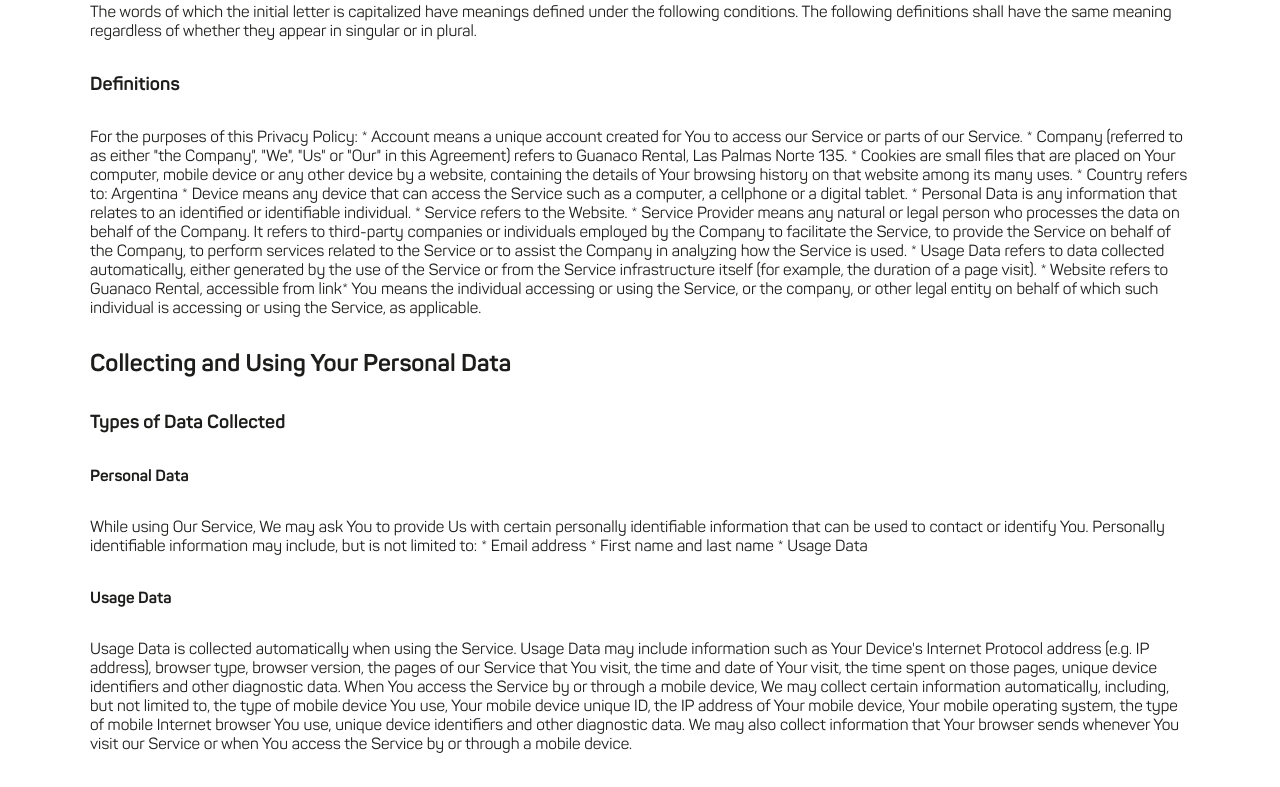
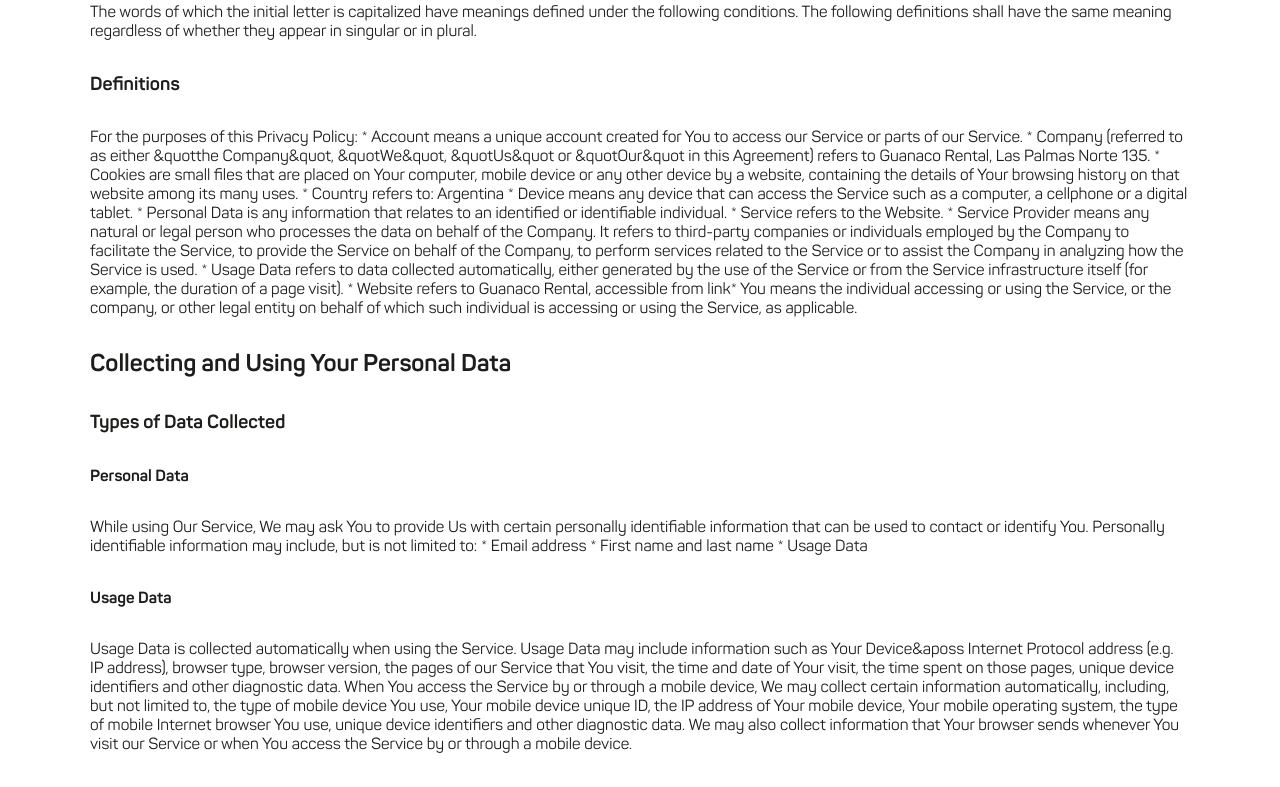
Before and after one commit to Facupelli/guanaco-rental, a Next.js app in the folder guanaco-rental/: page /policy in a window 1280 px wide. Shown: the part 460-1247 px from the top of the page. Built offline with nearby package versions, Linux system fonts and the light colour scheme; no server answers.

Commit message:
fix entities

```diff
--- a/guanaco-rental/pages/policy/index.js
+++ b/guanaco-rental/pages/policy/index.js
@@ -44,28 +44,29 @@ export default function PolicyPage() {
           <p>
             For the purposes of this Privacy Policy: * Account means a unique
             account created for You to access our Service or parts of our
-            Service. * Company (referred to as either "the Company", "We", "Us"
-            or "Our" in this Agreement) refers to Guanaco Rental, Las Palmas
-            Norte 135. * Cookies are small files that are placed on Your
-            computer, mobile device or any other device by a website, containing
-            the details of Your browsing history on that website among its many
-            uses. * Country refers to: Argentina * Device means any device that
-            can access the Service such as a computer, a cellphone or a digital
-            tablet. * Personal Data is any information that relates to an
-            identified or identifiable individual. * Service refers to the
-            Website. * Service Provider means any natural or legal person who
-            processes the data on behalf of the Company. It refers to
-            third-party companies or individuals employed by the Company to
-            facilitate the Service, to provide the Service on behalf of the
-            Company, to perform services related to the Service or to assist the
-            Company in analyzing how the Service is used. * Usage Data refers to
-            data collected automatically, either generated by the use of the
-            Service or from the Service infrastructure itself (for example, the
-            duration of a page visit). * Website refers to Guanaco Rental,
-            accessible from <a href="https://www.guanacorental.shop/">link</a>*
-            You means the individual accessing or using the Service, or the
-            company, or other legal entity on behalf of which such individual is
-            accessing or using the Service, as applicable.
+            Service. * Company (referred to as either &quotthe Company&quot,
+            &quotWe&quot, &quotUs&quot or &quotOur&quot in this Agreement)
+            refers to Guanaco Rental, Las Palmas Norte 135. * Cookies are small
+            files that are placed on Your computer, mobile device or any other
+            device by a website, containing the details of Your browsing history
+            on that website among its many uses. * Country refers to: Argentina
+            * Device means any device that can access the Service such as a
+            computer, a cellphone or a digital tablet. * Personal Data is any
+            information that relates to an identified or identifiable
+            individual. * Service refers to the Website. * Service Provider
+            means any natural or legal person who processes the data on behalf
+            of the Company. It refers to third-party companies or individuals
+            employed by the Company to facilitate the Service, to provide the
+            Service on behalf of the Company, to perform services related to the
+            Service or to assist the Company in analyzing how the Service is
+            used. * Usage Data refers to data collected automatically, either
+            generated by the use of the Service or from the Service
+            infrastructure itself (for example, the duration of a page visit). *
+            Website refers to Guanaco Rental, accessible from{" "}
+            <a href="https://www.guanacorental.shop/">link</a>* You means the
+            individual accessing or using the Service, or the company, or other
+            legal entity on behalf of which such individual is accessing or
+            using the Service, as applicable.
           </p>
           <h2>Collecting and Using Your Personal Data</h2>
           <h3>Types of Data Collected</h3>
@@ -80,18 +81,18 @@ export default function PolicyPage() {
           <h4>Usage Data</h4>
           <p>
             Usage Data is collected automatically when using the Service. Usage
-            Data may include information such as Your Device's Internet Protocol
-            address (e.g. IP address), browser type, browser version, the pages
-            of our Service that You visit, the time and date of Your visit, the
-            time spent on those pages, unique device identifiers and other
-            diagnostic data. When You access the Service by or through a mobile
-            device, We may collect certain information automatically, including,
-            but not limited to, the type of mobile device You use, Your mobile
-            device unique ID, the IP address of Your mobile device, Your mobile
-            operating system, the type of mobile Internet browser You use,
-            unique device identifiers and other diagnostic data. We may also
-            collect information that Your browser sends whenever You visit our
-            Service or when You access the Service by or through a mobile
+            Data may include information such as Your Device&aposs Internet
+            Protocol address (e.g. IP address), browser type, browser version,
+            the pages of our Service that You visit, the time and date of Your
+            visit, the time spent on those pages, unique device identifiers and
+            other diagnostic data. When You access the Service by or through a
+            mobile device, We may collect certain information automatically,
+            including, but not limited to, the type of mobile device You use,
+            Your mobile device unique ID, the IP address of Your mobile device,
+            Your mobile operating system, the type of mobile Internet browser
+            You use, unique device identifiers and other diagnostic data. We may
+            also collect information that Your browser sends whenever You visit
+            our Service or when You access the Service by or through a mobile
             device.
           </p>
           <h2>Tracking Technologies and Cookies</h2>
@@ -111,8 +112,8 @@ export default function PolicyPage() {
             about Your preferences or Your activity on our Service. Flash
             Cookies are not managed by the same browser settings as those used
             for Browser Cookies. For more information on how You can delete
-            Flash Cookies, please read "Where can I change the settings for
-            disabling, or deleting local shared objects?" available at{" "}
+            Flash Cookies, please read &quotWhere can I change the settings for
+            disabling, or deleting local shared objects?&quot available at
             <a
               href="https://helpx.adobe.com/flash-player/kb/disable-local-
     shared-objects-
@@ -126,11 +127,11 @@ export default function PolicyPage() {
             Company, for example, to count users who have visited those pages or
             opened an email and for other related website statistics (for
             example, recording the popularity of a certain section and verifying
-            system and server integrity). Cookies can be "Persistent" or
-            "Session" Cookies. Persistent Cookies remain on Your personal
-            computer or mobile device when You go offline, while Session Cookies
-            are deleted as soon as You close Your web browser. Learn more about
-            cookies on the [Free Privacy Policy
+            system and server integrity). Cookies can be &quotPersistent&quot or
+            &quotSession&quot Cookies. Persistent Cookies remain on Your
+            personal computer or mobile device when You go offline, while
+            Session Cookies are deleted as soon as You close Your web browser.
+            Learn more about cookies on the [Free Privacy Policy
             website](https://www.freeprivacypolicy.com/blog/sample-privacy-policy-
             template/#Use_Of_Cookies_And_Tracking) article. We use both Session
             and Persistent Cookies for the purposes set out below: * Necessary /
@@ -166,43 +167,44 @@ export default function PolicyPage() {
             purchased or of any other contract with Us through the Service. * To
             contact You: To contact You by email, telephone calls, SMS, or other
             equivalent forms of electronic communication, such as a mobile
-            application's push notifications regarding updates or informative
-            communications related to the functionalities, products or
-            contracted services, including the security updates, when necessary
-            or reasonable for their implementation. * To provide You with news,
-            special offers and general information about other goods, services
-            and events which we offer that are similar to those that you have
-            already purchased or enquired about unless You have opted not to
-            receive such information. * To manage Your requests: To attend and
-            manage Your requests to Us. * For business transfers: We may use
-            Your information to evaluate or conduct a merger, divestiture,
-            restructuring, reorganization, dissolution, or other sale or
-            transfer of some or all of Our assets, whether as a going concern or
-            as part of bankruptcy, liquidation, or similar proceeding, in which
-            Personal Data held by Us about our Service users is among the assets
-            transferred. * For other purposes : We may use Your information for
-            other purposes, such as data analysis, identifying usage trends,
-            determining the effectiveness of our promotional campaigns and to
-            evaluate and improve our Service, products, services, marketing and
-            your experience. We may share Your personal information in the
-            following situations: * With Service Providers: We may share Your
-            personal information with Service Providers to monitor and analyze
-            the use of our Service, to contact You. * For business transfers: We
-            may share or transfer Your personal information in connection with,
-            or during negotiations of, any merger, sale of Company assets,
-            financing, or acquisition of all or a portion of Our business to
-            another company. * With Affiliates: We may share Your information
-            with Our affiliates, in which case we will require those affiliates
-            to honor this Privacy Policy. Affiliates include Our parent company
-            and any other subsidiaries, joint venture partners or other
-            companies that We control or that are under common control with Us.
-            * With business partners: We may share Your information with Our
-            business partners to offer You certain products, services or
-            promotions. * With other users: when You share personal information
-            or otherwise interact in the public areas with other users, such
-            information may be viewed by all users and may be publicly
-            distributed outside. * With Your consent : We may disclose Your
-            personal information for any other purpose with Your consent.
+            application&aposs push notifications regarding updates or
+            informative communications related to the functionalities, products
+            or contracted services, including the security updates, when
+            necessary or reasonable for their implementation. * To provide You
+            with news, special offers and general information about other goods,
+            services and events which we offer that are similar to those that
+            you have already purchased or enquired about unless You have opted
+            not to receive such information. * To manage Your requests: To
+            attend and manage Your requests to Us. * For business transfers: We
+            may use Your information to evaluate or conduct a merger,
+            divestiture, restructuring, reorganization, dissolution, or other
+            sale or transfer of some or all of Our assets, whether as a going
+            concern or as part of bankruptcy, liquidation, or similar
+            proceeding, in which Personal Data held by Us about our Service
+            users is among the assets transferred. * For other purposes : We may
+            use Your information for other purposes, such as data analysis,
+            identifying usage trends, determining the effectiveness of our
+            promotional campaigns and to evaluate and improve our Service,
+            products, services, marketing and your experience. We may share Your
+            personal information in the following situations: * With Service
+            Providers: We may share Your personal information with Service
+            Providers to monitor and analyze the use of our Service, to contact
+            You. * For business transfers: We may share or transfer Your
+            personal information in connection with, or during negotiations of,
+            any merger, sale of Company assets, financing, or acquisition of all
+            or a portion of Our business to another company. * With Affiliates:
+            We may share Your information with Our affiliates, in which case we
+            will require those affiliates to honor this Privacy Policy.
+            Affiliates include Our parent company and any other subsidiaries,
+            joint venture partners or other companies that We control or that
+            are under common control with Us. * With business partners: We may
+            share Your information with Our business partners to offer You
+            certain products, services or promotions. * With other users: when
+            You share personal information or otherwise interact in the public
+            areas with other users, such information may be viewed by all users
+            and may be publicly distributed outside. * With Your consent : We
+            may disclose Your personal information for any other purpose with
+            Your consent.
           </p>
           <h2>Retention of Your Personal Data</h2>
           <p>
@@ -221,7 +223,7 @@ export default function PolicyPage() {
           <h2>Transfer of Your Personal Data</h2>
           <p>
             Your information, including Personal Data, is processed at the
-            Company's operating offices and in any other places where the
+            Company&aposs operating offices and in any other places where the
             parties involved in the processing are located. It means that this
             information may be transferred to — and maintained on — computers
             located outside of Your state, province, country or other
@@ -258,9 +260,9 @@ export default function PolicyPage() {
             that no method of transmission over the Internet, or method of
             electronic storage is 100% secure. While We strive to use
             commercially acceptable means to protect Your Personal Data, We
-            cannot guarantee its absolute security.{" "}
+            cannot guarantee its absolute security.
           </p>
-          <h2>Children's Privacy</h2>
+          <h2>Children&aposs Privacy</h2>
           <p>
             Our Service does not address anyone under the age of 13. We do not
             knowingly collect personally identifiable information from anyone
@@ -271,14 +273,14 @@ export default function PolicyPage() {
             consent, We take steps to remove that information from Our servers.
             If We need to rely on consent as a legal basis for processing Your
             information and Your country requires consent from a parent, We may
-            require Your parent's consent before We collect and use that
+            require Your parent&aposs consent before We collect and use that
             information.
           </p>
           <h2>Links to Other Websites</h2>
           <p>
             Our Service may contain links to other websites that are not
             operated by Us. If You click on a third party link, You will be
-            directed to that third party's site. We strongly advise You to
+            directed to that third party&aposs site. We strongly advise You to
             review the Privacy Policy of every site You visit. We have no
             control over and assume no responsibility for the content, privacy
             policies or practices of any third party sites or services.
@@ -288,10 +290,11 @@ export default function PolicyPage() {
             We may update Our Privacy Policy from time to time. We will notify
             You of any changes by posting the new Privacy Policy on this page.
             We will let You know via email and/or a prominent notice on Our
-            Service, prior to the change becoming effective and update the "Last
-            updated" date at the top of this Privacy Policy. You are advised to
-            review this Privacy Policy periodically for any changes. Changes to
-            this Privacy Policy are effective when they are posted on this page.
+            Service, prior to the change becoming effective and update the
+            &quotLast updated&quot date at the top of this Privacy Policy. You
+            are advised to review this Privacy Policy periodically for any
+            changes. Changes to this Privacy Policy are effective when they are
+            posted on this page.
           </p>
           <h2>Contact Us</h2>
           <p>
```
